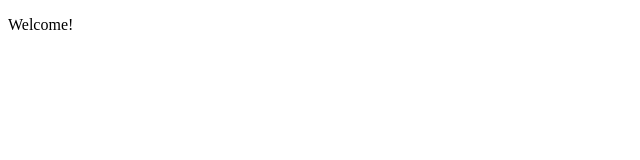
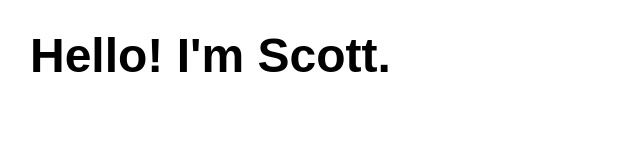
Before and after one commit to scott-taylor/scott-taylor.github.io, a plain HTML site: page index.html in a window 1280 px wide. Shown: the whole page, without its empty margins (0-640 px from the left). Drawn offline with Linux system fonts and the light colour scheme.

Commit message:
Adds some very basic styling

```diff
--- a/index.html
+++ b/index.html
@@ -5,8 +5,11 @@
     <meta http-equiv="X-UA-Compatible" content="IE=edge">
     <meta name="viewport" content="width=device-width, initial-scale=1.0">
     <title>Taylor IT</title>
+    <link rel="stylesheet" href="styles.css" />
 </head>
 <body>
-    <p>Welcome!</p>
+    <div class="container">
+        <h1>Hello! I'm Scott.</h1>
+    </div>
 </body>
 </html>
--- /dev/null
+++ b/styles.css
@@ -0,0 +1,27 @@
+*, *::before, *::after {
+  box-sizing: border-box;
+}
+
+html {
+  font-size: 62.5%;
+}
+
+body {
+  margin: 0;
+  font-family: sans-serif;
+  font-weight: 400;
+  font-size: 2.1rem;
+  line-height: 1.8;
+}
+
+h1 {
+  font-family: sans-serif;
+  font-weight: 900;
+  font-size: 4.8rem;
+  line-height: 1;
+}
+
+.container {
+  max-width: 70em;
+  margin: 0 3rem;
+}
```
